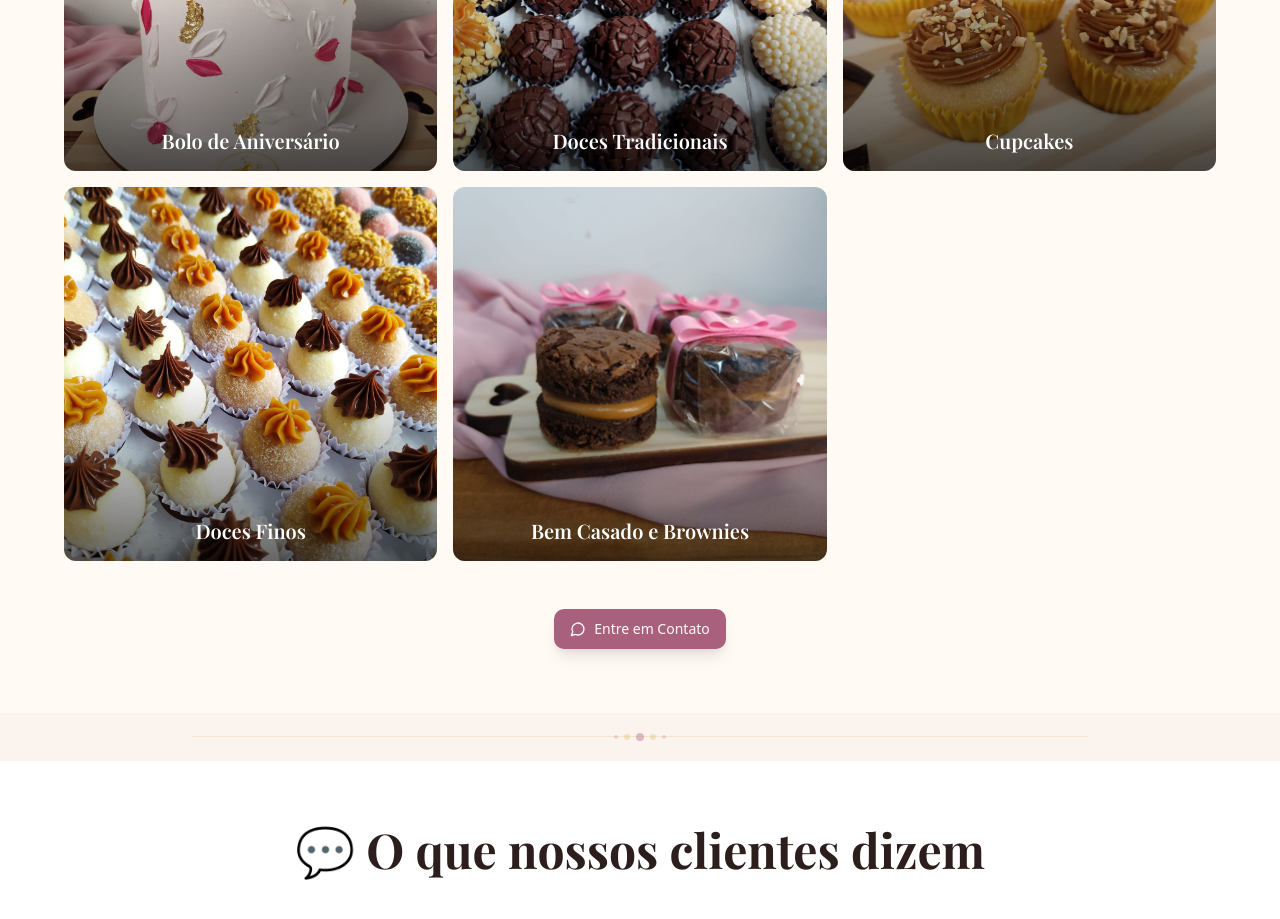
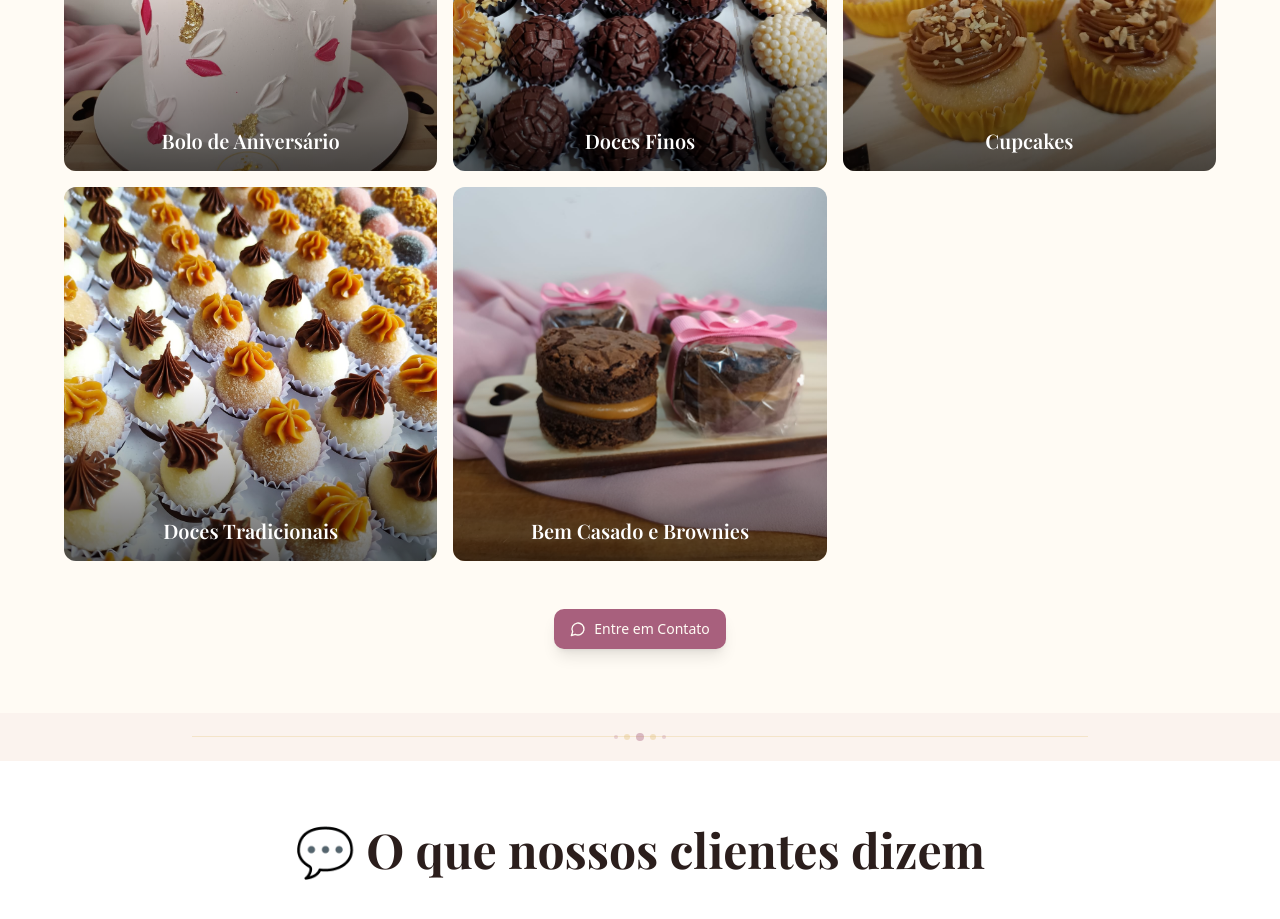
Before and after one commit to pedrolecio/gizeli-confeitaria, a Next.js app: page / in a window 1280 px wide. Shown: the part 2200-3119 px from the top of the page. Built offline with nearby package versions, Linux system fonts and the light colour scheme; a web font is replaced by a local one.

Commit message:
Update specialties-section.tsx

```diff
--- a/components/specialties-section.tsx
+++ b/components/specialties-section.tsx
@@ -6,7 +6,7 @@ const galleryItems = [
     image: "/images/bolo-aniversario.jpg",
   },
   {
-    title: "Doces Tradicionais",
+    title: "Doces Finos",
     image: "/images/brigadeiros-gourmet.jpg",
   },
   {
@@ -14,7 +14,7 @@ const galleryItems = [
     image: "/images/cupcakes.jpg",
   },
   {
-    title: "Doces Finos",
+    title: "Doces Tradicionais",
     image: "/images/brigadeiros-decorados.jpg",
   },
   {
```
